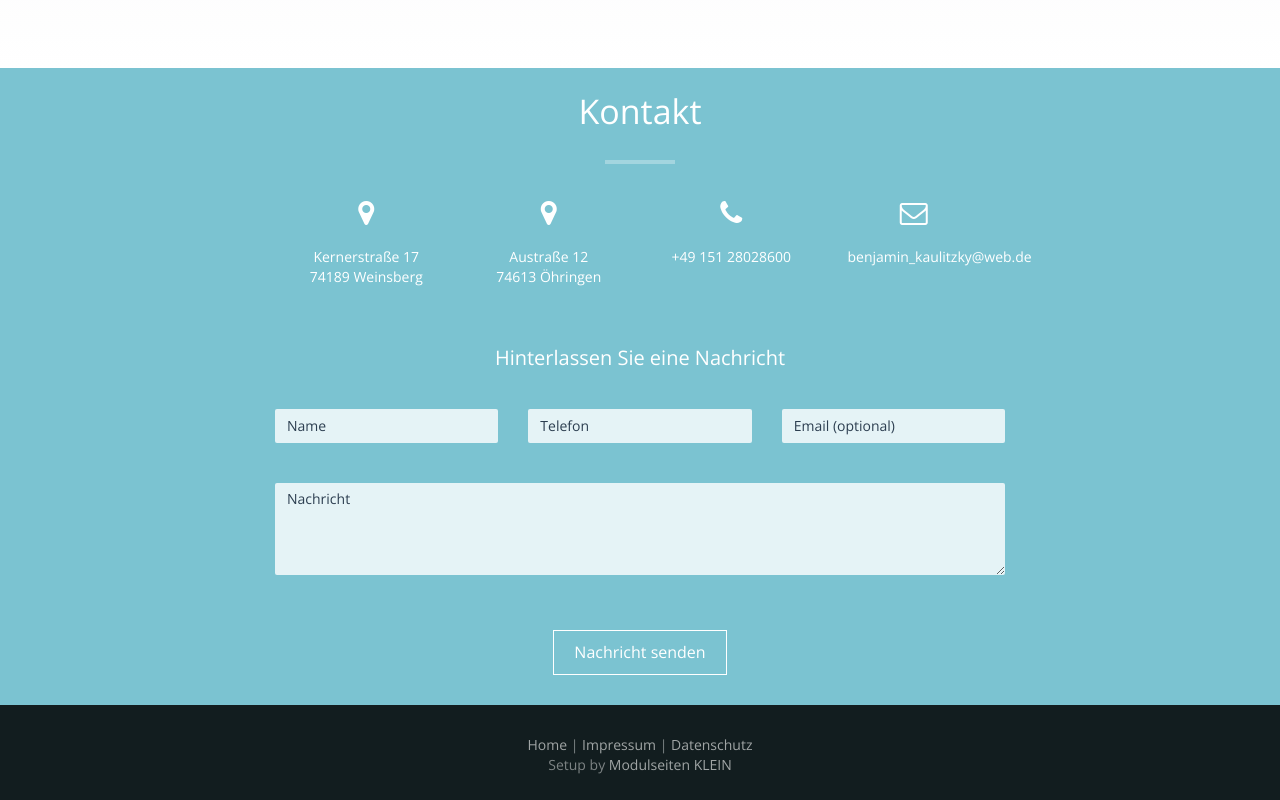
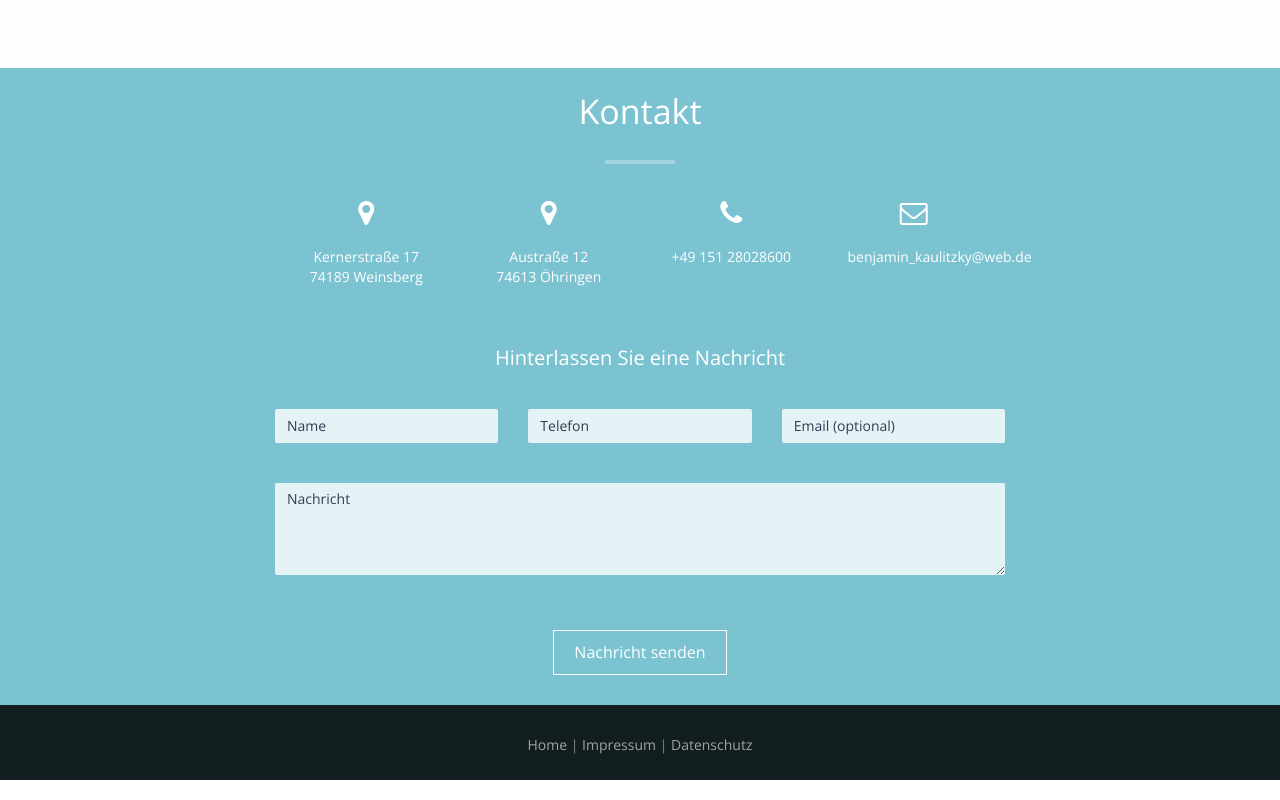
Before and after one commit to cklein83/bk7, a plain HTML site: page index.html in a window 1280 px wide. Shown: the part 1845-2645 px from the top of the page. Drawn offline with nearby package versions, Linux system fonts and the light colour scheme.

Commit message:
Update index.html

```diff
--- a/index.html
+++ b/index.html
@@ -269,9 +269,6 @@
     <a href="index.html">Home</a> |
     <a href="impressum.html">Impressum</a> |
     <a href="datenschutz.html">Datenschutz</a>
-    <div class="fnav">
-      Setup by <a href="https://www.modulseiten.com" target="_blank">Modulseiten KLEIN</a>
-    </div>
   </div>
 </div>
 <script type="text/javascript" src="js/jquery.1.11.1.js"></script>
```
